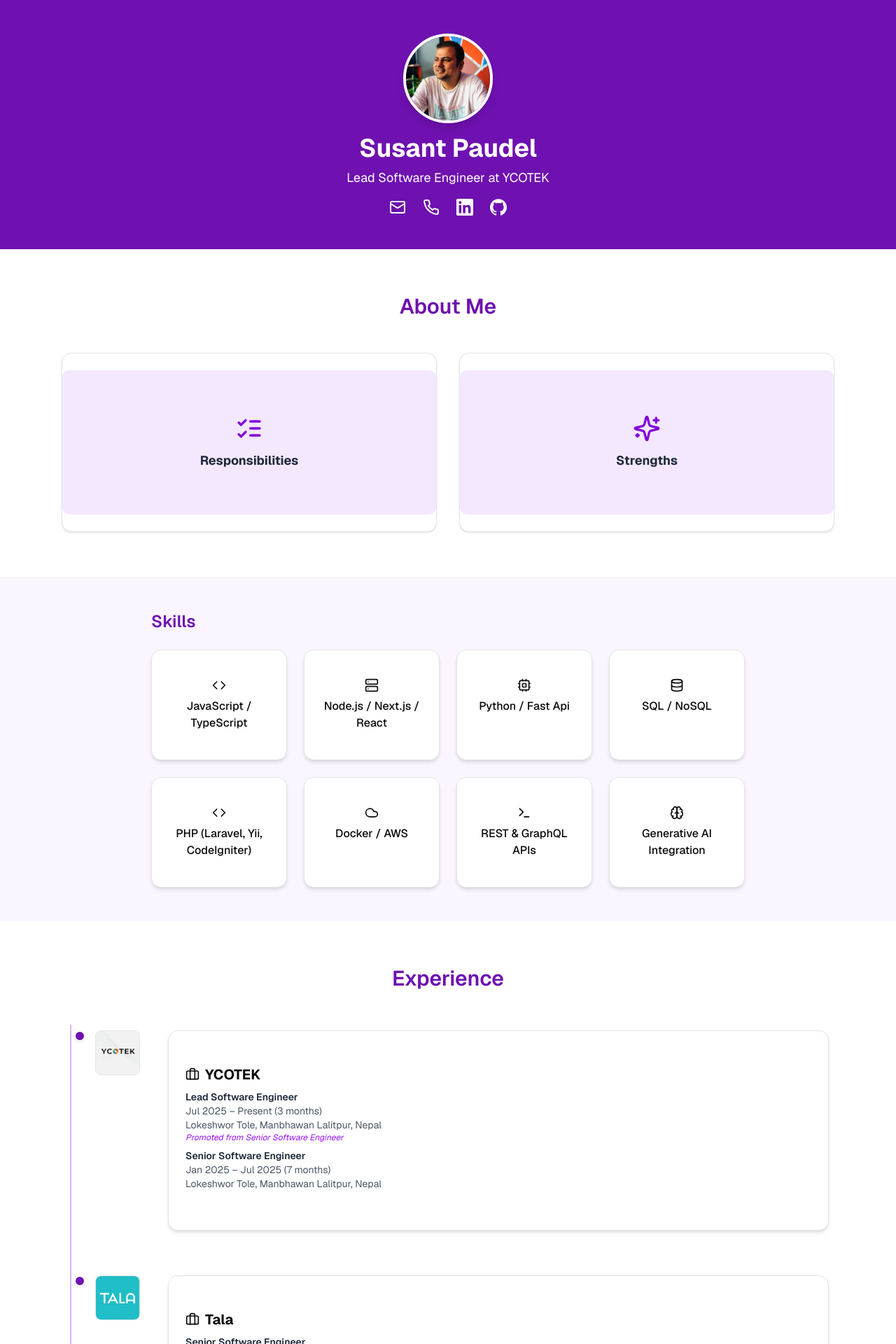
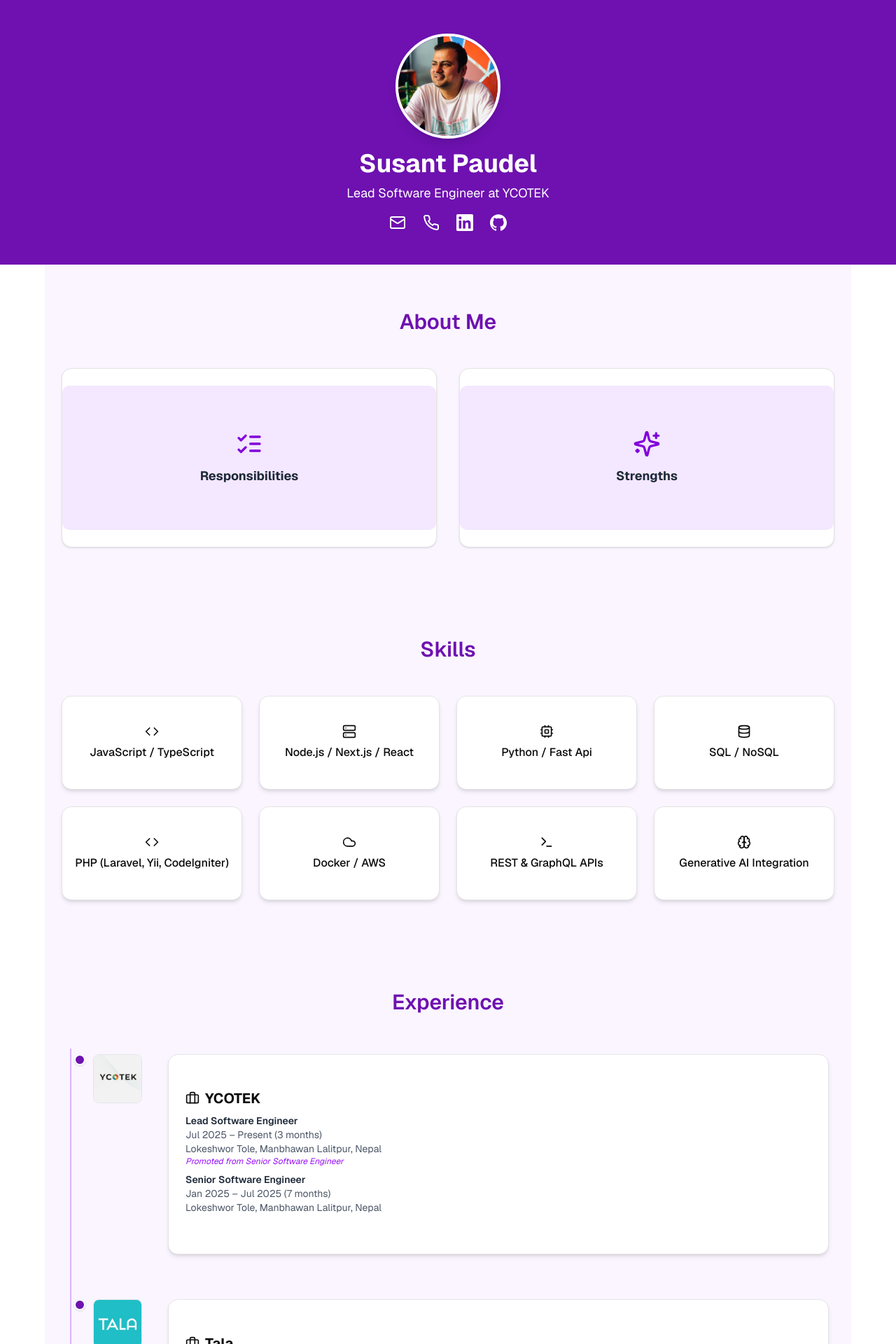
Before and after one commit to susantp/susantpaudel.com.np, a Next.js app: page / in a window 1280 px wide. Shown: the top 1920 px of the page at 70% size. Built offline with nearby package versions, Linux system fonts and the light colour scheme.

Commit message:
refactor design

```diff
--- a/src/app/layout.tsx
+++ b/src/app/layout.tsx
@@ -1,4 +1,4 @@
-import type { Metadata } from "next";
+import type { Metadata, Viewport } from "next";
 import { Geist, Geist_Mono } from "next/font/google";
 import "./globals.css";
 import content from "@/data";
@@ -13,12 +13,21 @@ const geistMono = Geist_Mono({
   subsets: ["latin"],
 });
 
-export const metadata: Metadata = {
-  metadataBase: new URL("https://www.susantpaudel.com.np"),
+export const viewport: Viewport = {
   themeColor: [
     { media: "(prefers-color-scheme: light)", color: "#6B21A8" },
     { media: "(prefers-color-scheme: dark)", color: "#6B21A8" },
   ],
+  width: "device-width",
+  initialScale: 1,
+  maximumScale: 5,
+  userScalable: true,
+  colorScheme: "light dark",
+};
+
+export const metadata: Metadata = {
+  metadataBase: new URL("https://www.susantpaudel.com.np"),
+
   title: content.meta.title,
   description: content.meta.description,
   openGraph: {
--- a/src/components/Portfolio.tsx
+++ b/src/components/Portfolio.tsx
@@ -1,8 +1,10 @@
 import content from "@/data";
-import { Card, CardContent } from "./ui/card";
-import { LuBriefcase, LuGraduationCap } from "react-icons/lu";
-import { JSX } from "react";
-import { toTitleCase } from "@/lib/utils";
+import {Card, CardContent} from "./ui/card";
+import {LuBriefcase, LuGraduationCap} from "react-icons/lu";
+import {JSX, ReactNode} from "react";
+import {toTitleCase} from "@/lib/utils";
+import SectionWrapper from "@/components/SectionWrapper";
+import Image from "next/image";
 
 export default function Portfolio(): JSX.Element {
     return (
@@ -10,16 +12,18 @@ export default function Portfolio(): JSX.Element {
             {/* Header */}
             <header className="py-12 text-center bg-purple-800 text-white">
                 <div className="flex justify-center mb-4">
-          <img
+                    <Image
+                        width={150}
+                        height={150}
                         src={content.profile.image}
                         alt={content.profile.name}
-            className="w-32 h-32 rounded-full border-4 border-white shadow-lg"
+                        className=" rounded-full border-4 border-white shadow-lg"
                     />
                 </div>
                 <h1 className="text-4xl font-bold mb-2">{content.profile.name}</h1>
                 <p className="text-lg">{content.profile.role}</p>
                 <div className="flex justify-center gap-6 mt-4">
-          {content.profile.contacts.map(({ href, icon: Icon }) => (
+                    {content.profile.contacts.map(({href, icon: Icon}) => (
                         <a
                             key={href}
                             href={href}
@@ -27,15 +31,14 @@ export default function Portfolio(): JSX.Element {
                             rel={href.startsWith("http") ? "noopener noreferrer" : undefined}
                             className="hover:opacity-80"
                         >
-              <Icon className="w-6 h-6" />
+                            <Icon className="w-6 h-6"/>
                         </a>
                     ))}
                 </div>
             </header>
 
             {/* About with interactive cards */}
-      <section className="max-w-6xl mx-auto px-6 py-16">
-        <h2 className="text-3xl font-semibold mb-12 text-center">About Me</h2>
+            <SectionWrapper title="About Me">
                 <div className="grid grid-cols-1 md:grid-cols-2 gap-8">
                     {Object.entries(content.about).map(([key, section]) => {
                         const Icon = section.icon;
@@ -44,17 +47,20 @@ export default function Portfolio(): JSX.Element {
                                 key={key}
                                 className="w-full h-64 [perspective:1000px] cursor-pointer group"
                             >
-                <div className="relative w-full h-full transition-transform duration-700 ease-in-out [transform-style:preserve-3d] group-hover:[transform:rotateY(180deg)] group-hover:shadow-xl">
+                                <div
+                                    className="relative w-full h-full transition-transform duration-700 ease-in-out [transform-style:preserve-3d] group-hover:[transform:rotateY(180deg)] group-hover:shadow-xl">
                                     {/* Front */}
-                  <CardContent className="absolute inset-0 flex flex-col items-center justify-center text-center p-6 bg-purple-100 rounded-lg [backface-visibility:hidden]">
-                    <Icon className="w-10 h-10 text-purple-700 mb-3" />
+                                    <CardContent
+                                        className="absolute inset-0 flex flex-col items-center justify-center text-center p-6 bg-purple-100 rounded-lg [backface-visibility:hidden]">
+                                        <Icon className="w-10 h-10 text-purple-700 mb-3"/>
                                         <h3 className="text-lg font-bold text-gray-800">
                                             {toTitleCase(key)}
                                         </h3>
                                     </CardContent>
 
                                     {/* Back */}
-                  <CardContent className="absolute inset-0 p-6 bg-purple-50 rounded-lg overflow-y-auto [transform:rotateY(180deg)] [backface-visibility:hidden]">
+                                    <CardContent
+                                        className="absolute inset-0 p-6 bg-purple-50 rounded-lg overflow-y-auto [transform:rotateY(180deg)] [backface-visibility:hidden]">
                                         <h3 className="text-lg font-bold mb-2">
                                             {section.screenTitle}
                                         </h3>
@@ -69,48 +75,48 @@ export default function Portfolio(): JSX.Element {
                         );
                     })}
                 </div>
-      </section>
+            </SectionWrapper>
 
             {/* Skills */}
-      <section className="bg-purple-50 py-12">
-        <div className="max-w-4xl mx-auto px-6">
-          <h2 className="text-2xl font-semibold mb-6">Skills</h2>
+            <SectionWrapper title="Skills">
                 <div className="grid grid-cols-2 md:grid-cols-4 gap-6">
-            {content.skills.map(({ icon: Icon, label }) => (
+                    {content.skills.map(({icon: Icon, label}) => (
                         <Card key={label} className="shadow-md">
                             <CardContent className="p-4 text-center font-medium">
-                  <Icon className="w-5 h-5 mx-auto mb-2" />
+                                <Icon className="w-5 h-5 mx-auto mb-2"/>
                                 {label}
                             </CardContent>
                         </Card>
                     ))}
                 </div>
-        </div>
-      </section>
+            </SectionWrapper>
 
             {/* Experience Timeline */}
-      <section className="max-w-6xl mx-auto px-6 py-16">
-        <h2 className="text-3xl font-semibold mb-12 text-center">Experience</h2>
+            <SectionWrapper title="Experience">
                 <div className="relative pl-6">
-          <div className="absolute left-3 top-0 w-0.5 h-full bg-purple-300" />
+                    <div className="absolute left-3 top-0 w-0.5 h-full bg-purple-300"/>
                     <div className="space-y-12">
                         {content.experience.map((exp) => (
                             <div
                                 key={exp.company}
                                 className="flex items-start gap-6 relative group hover:bg-purple-50 rounded-lg p-2 transition-colors duration-300"
                             >
-                <div className="absolute -left-1.5 w-4 h-4 bg-purple-800 rounded-full border-2 border-white shadow group-hover:scale-110 group-hover:bg-purple-600 transition-transform duration-300" />
+                                <div
+                                    className="absolute -left-1.5 w-4 h-4 bg-purple-800 rounded-full border-2 border-white shadow group-hover:scale-110 group-hover:bg-purple-600 transition-transform duration-300"/>
                                 {/* Logo column */}
                                 <div className="flex-shrink-0 w-24 flex justify-center">
                                     {exp.logo ? (
-                    <img
+                                        <Image
+                                            width={70}
+                                            height={70}
                                             src={exp.logo}
                                             alt={`${exp.company} logo`}
-                      className="w-16 h-16 object-contain rounded-md bg-white border"
+                                            className="object-contain rounded-md bg-white border"
                                         />
                                     ) : (
-                    <div className="w-16 h-16 flex items-center justify-center rounded-md bg-purple-100 border">
-                      <LuBriefcase className="w-8 h-8 text-purple-500" />
+                                        <div
+                                            className="w-16 h-16 flex items-center justify-center rounded-md bg-purple-100 border">
+                                            <LuBriefcase className="w-8 h-8 text-purple-500"/>
                                         </div>
                                     )}
                                 </div>
@@ -118,7 +124,7 @@ export default function Portfolio(): JSX.Element {
                                     <Card className="shadow-md group-hover:shadow-lg transition-shadow duration-300">
                                         <CardContent className="p-6">
                                             <h3 className="text-xl font-bold flex items-center gap-2 mb-2">
-                        <LuBriefcase className="w-5 h-5" /> {exp.company}
+                                                <LuBriefcase className="w-5 h-5"/> {exp.company}
                                             </h3>
                                             {exp.roles.map((role, i) => (
                                                 <div key={i} className="mb-2">
@@ -148,15 +154,13 @@ export default function Portfolio(): JSX.Element {
                         ))}
                     </div>
                 </div>
-      </section>
+            </SectionWrapper>
 
             {/* Education */}
-      <section className="bg-purple-50 py-12">
-        <div className="max-w-4xl mx-auto px-6">
-          <h2 className="text-2xl font-semibold mb-6">Education</h2>
+            <SectionWrapper title="Education">
                 <Card>
                     <CardContent className="p-6 flex items-center gap-4">
-              <LuGraduationCap className="w-6 h-6" />
+                        <LuGraduationCap className="w-6 h-6"/>
                         <div>
                             <h3 className="font-bold">{content.education.school}</h3>
                             <p className="text-sm text-gray-600">
@@ -165,8 +169,7 @@ export default function Portfolio(): JSX.Element {
                         </div>
                     </CardContent>
                 </Card>
-        </div>
-      </section>
+            </SectionWrapper>
 
             {/* Footer */}
             <footer className="py-8 text-center text-sm text-gray-600">
--- /dev/null
+++ b/src/components/SectionWrapper.tsx
@@ -0,0 +1,15 @@
+import { ReactNode } from "react";
+
+interface IProps {
+  title: string;
+  children: ReactNode;
+}
+
+export default function SectionWrapper({ title, children }: IProps) {
+  return (
+    <section className="bg-purple-50 max-w-6xl mx-auto px-6 py-16">
+      <h2 className="text-3xl font-semibold mb-12 text-center">{title}</h2>
+      {children}
+    </section>
+  );
+}
```
Lines whose indentation alone changed are shown as unchanged.
